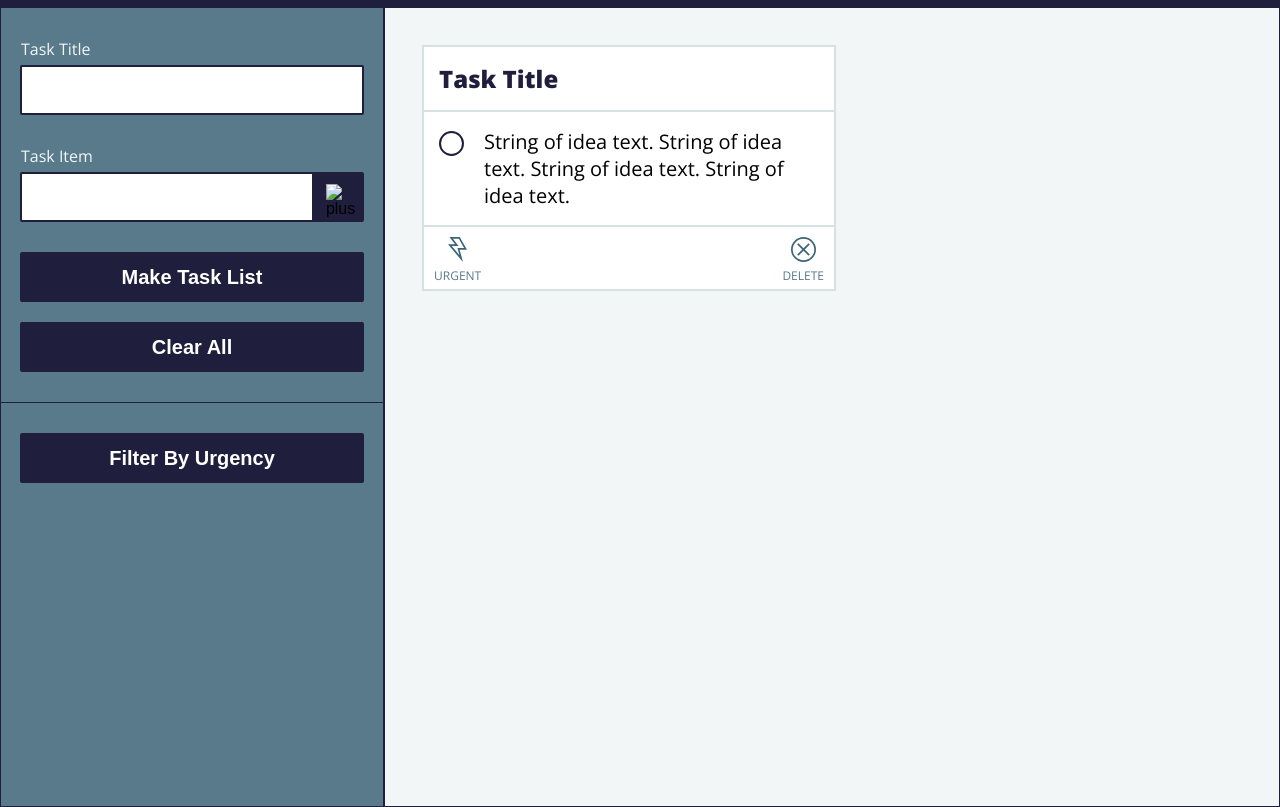
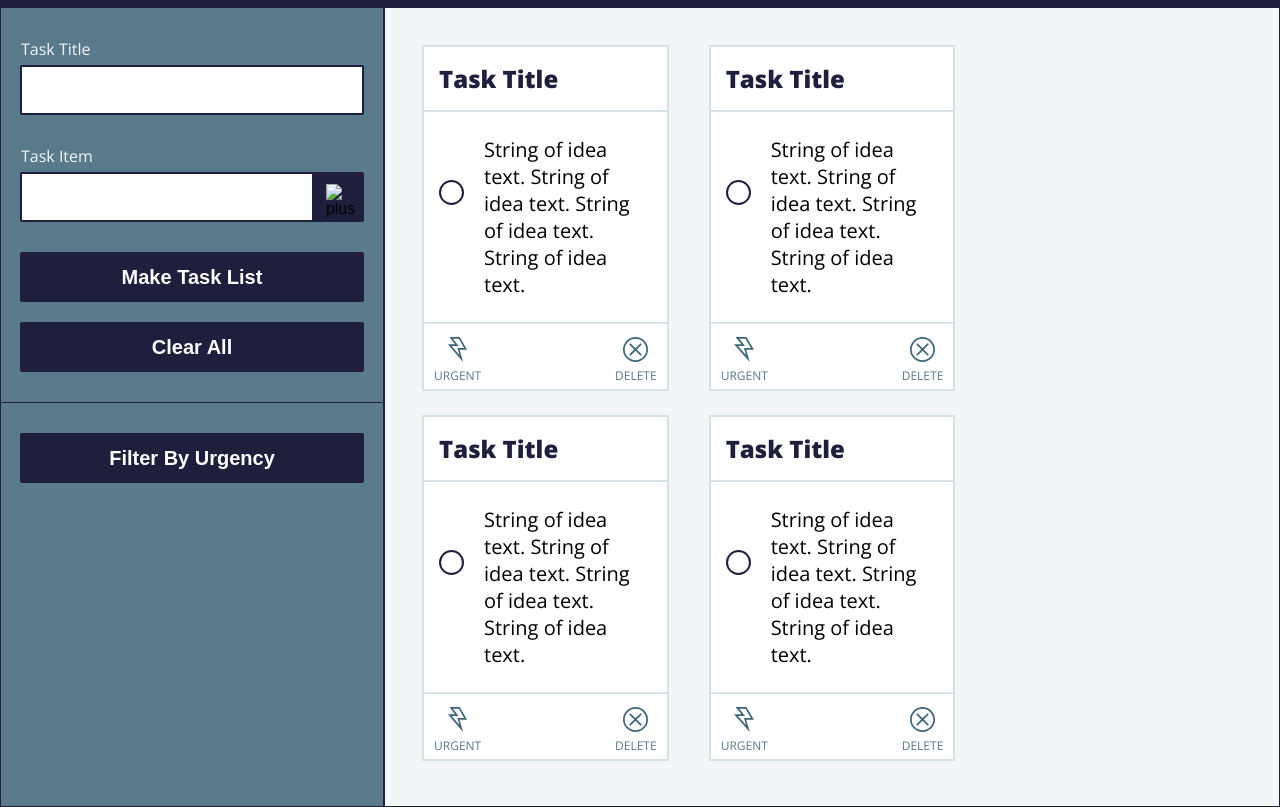
Before and after one commit to qfarenwald/check_yo_self, a plain HTML site: page index.html in a window 1280 px wide. Shown: the part 63-870 px from the top of the page. Drawn offline with nearby package versions, Linux system fonts and the light colour scheme.

Commit message:
Add spacing to cards and main card section

```diff
--- a/index.html
+++ b/index.html
@@ -32,10 +32,75 @@
 <!-- place this in js -->
       <article class="main__article">
         <h2 class="article__h2">Task Title</h2>
+        <hr>
         <section class="article__section1">
           <img class="article__section--img1" src="images/checkbox.svg" alt="unclicked checkbox image">
           <p class="article__section--p">String of idea text. String of idea text. String of idea text. String of idea text.</p>
         </section>
+        <hr>
+        <section class="article__section2">
+          <div class="article__section2--container">
+            <img class="article__section--img2" src="images/urgent.svg" alt="white colored unactivated lightning bolt image">
+            <h4 class="article__section--h4">URGENT</h4>
+          </div>
+          <div class="article__section2--container">
+            <img class="article__section--img3" src="images/delete.svg" alt="white colored unactivated x image">
+            <h4 class="article__section--h4">DELETE</h4>
+          </div>
+        </section>
+      </article>
+<!-- place this in js -->
+<!-- place this in js -->
+      <article class="main__article">
+        <h2 class="article__h2">Task Title</h2>
+        <hr>
+        <section class="article__section1">
+          <img class="article__section--img1" src="images/checkbox.svg" alt="unclicked checkbox image">
+          <p class="article__section--p">String of idea text. String of idea text. String of idea text. String of idea text.</p>
+        </section>
+        <hr>
+        <section class="article__section2">
+          <div class="article__section2--container">
+            <img class="article__section--img2" src="images/urgent.svg" alt="white colored unactivated lightning bolt image">
+            <h4 class="article__section--h4">URGENT</h4>
+          </div>
+          <div class="article__section2--container">
+            <img class="article__section--img3" src="images/delete.svg" alt="white colored unactivated x image">
+            <h4 class="article__section--h4">DELETE</h4>
+          </div>
+        </section>
+      </article>
+<!-- place this in js -->
+<!-- place this in js -->
+      <article class="main__article">
+        <h2 class="article__h2">Task Title</h2>
+        <hr>
+        <section class="article__section1">
+          <img class="article__section--img1" src="images/checkbox.svg" alt="unclicked checkbox image">
+          <p class="article__section--p">String of idea text. String of idea text. String of idea text. String of idea text.</p>
+        </section>
+        <hr>
+        <section class="article__section2">
+          <div class="article__section2--container">
+            <img class="article__section--img2" src="images/urgent.svg" alt="white colored unactivated lightning bolt image">
+            <h4 class="article__section--h4">URGENT</h4>
+          </div>
+          <div class="article__section2--container">
+            <img class="article__section--img3" src="images/delete.svg" alt="white colored unactivated x image">
+            <h4 class="article__section--h4">DELETE</h4>
+          </div>
+        </section>
+      </article>
+<!-- place this in js -->
+<!-- place this in js -->
+      <article class="main__article">
+        <h2 class="article__h2">Task Title</h2>
+        <hr>
+        <section class="article__section1">
+          <img class="article__section--img1" src="images/checkbox.svg" alt="unclicked checkbox image">
+          <p class="article__section--p">String of idea text. String of idea text. String of idea text. String of idea text.</p>
+        </section>
+        <hr>
         <section class="article__section2">
           <div class="article__section2--container">
             <img class="article__section--img2" src="images/urgent.svg" alt="white colored unactivated lightning bolt image">
--- a/style.css
+++ b/style.css
@@ -138,7 +138,7 @@ main {
   border: 1px solid #1F1F3D;
   grid-area: main;
   padding: 25px;
-  column-width: 20em;
+  column-width: 16em;
 }
 
 .main__article {
@@ -146,7 +146,7 @@ main {
   border: 2px solid #d7e0e2;
   display: inline-block;
   margin:  0.75rem;
-  width:  100%;
+  /* width:  100%; */
 }
 
 .article__h2 {
@@ -154,11 +154,13 @@ main {
   margin: 15px 15px 15px 15px;
 }
 
+hr {
+  border: 1px solid #d7e0e2;
+}
+
 .article__section1 {
   align-items: center;
   display: flex;
-  border-top: 2px solid #d7e0e2;
-  border-bottom: 2px solid #d7e0e2;
 }
 
 .article__section--img1 {
@@ -181,7 +183,7 @@ main {
 
 .article__section--img2,
 .article__section--img3 {
-  margin: 5px 0px 5px 0px;
+  margin: 0px 0px 5px 0px;
 }
 
 .article__section2--container {
```
